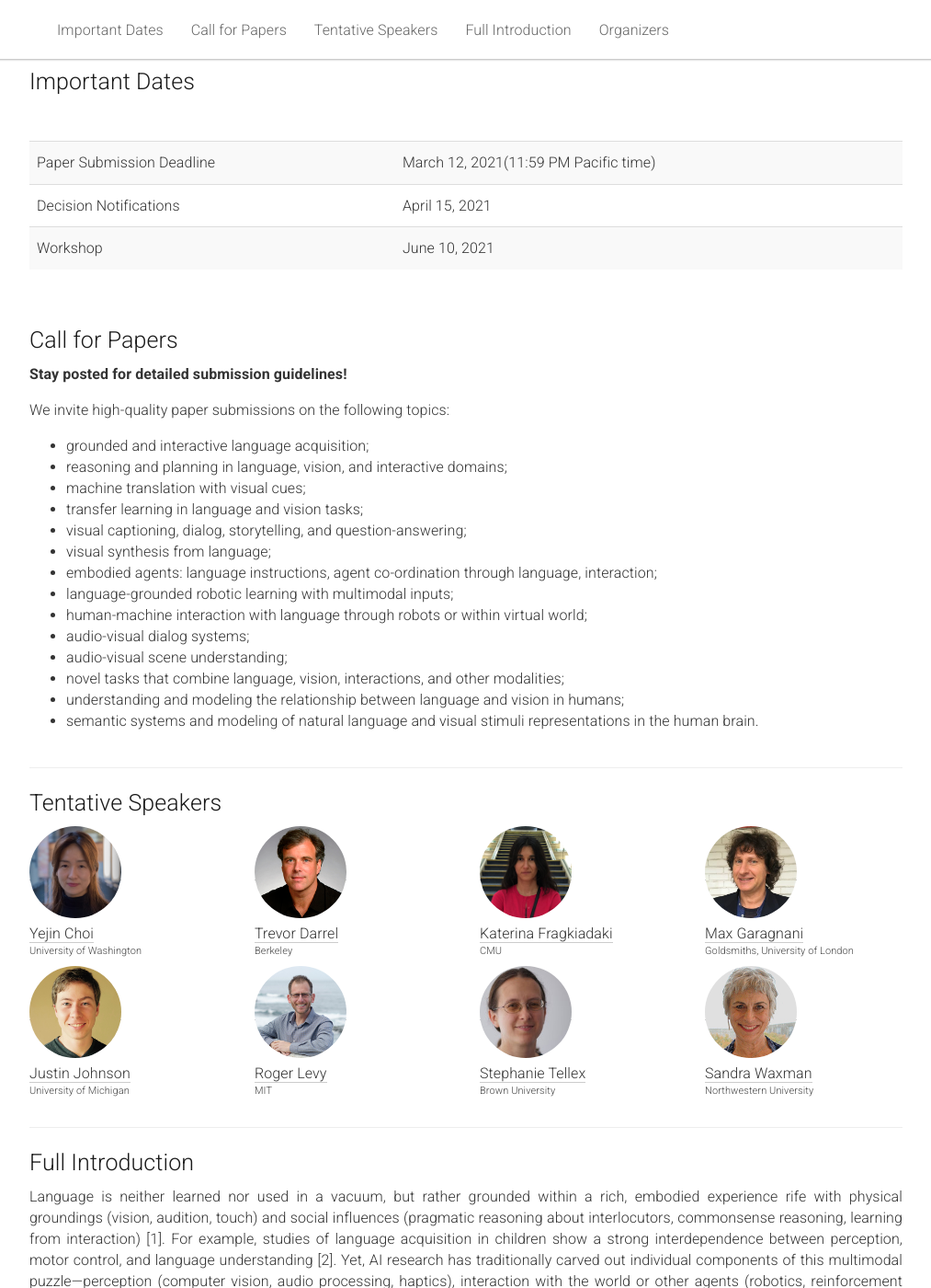
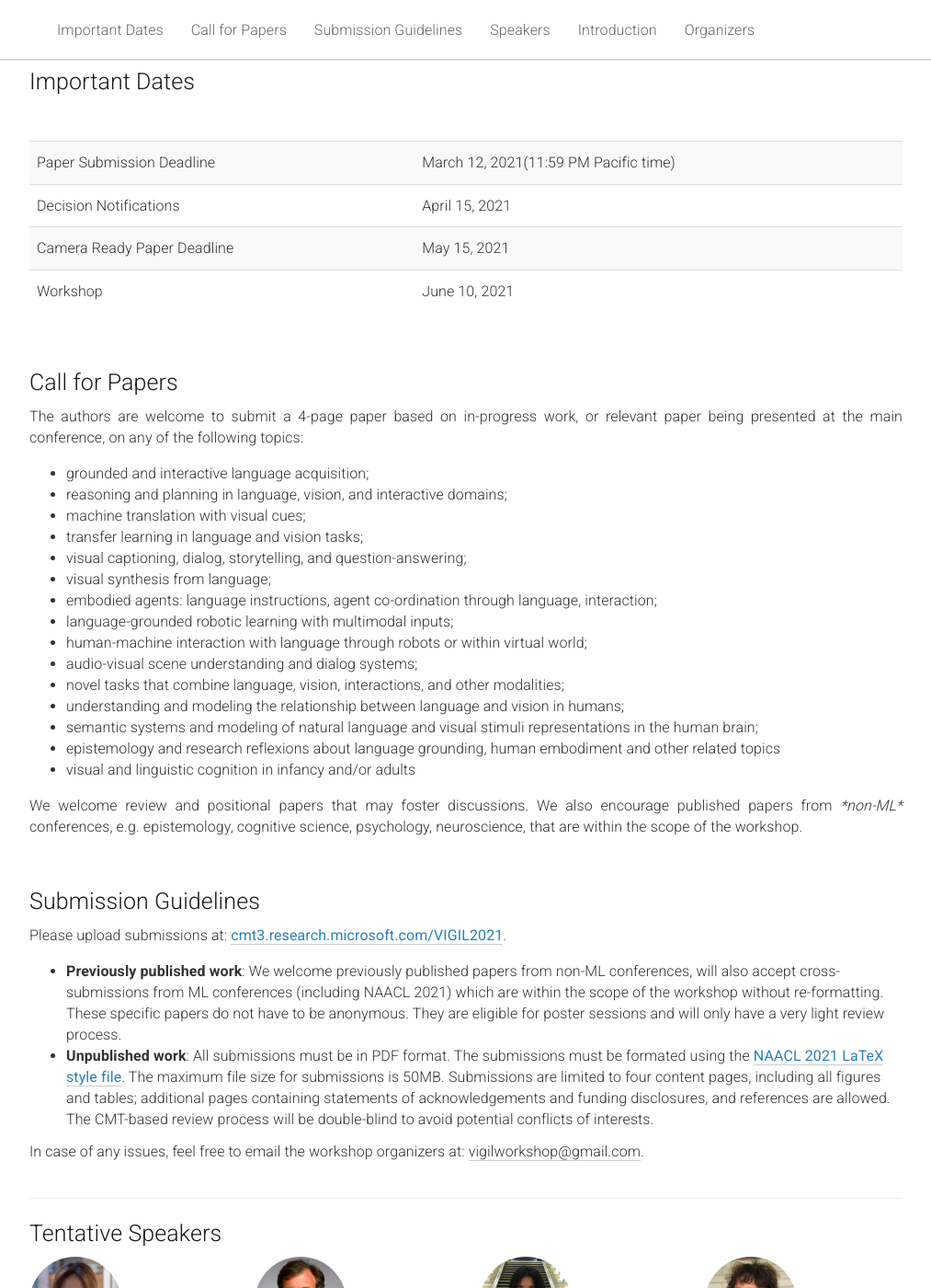
Before and after one commit to vigilworkshop/vigilworkshop.github.io, a Jekyll site: the page built from _pages/home.md, in a window 1280 px wide and 1400 px high, scrolled down 306 px. Shown: the whole window at 92% size, without its empty margins (133-1146 px from the left). Built offline with Jekyll 4.4.1, drawn with Linux system fonts in a browser that asks for light colours.

Commit message:
+submission guideline

```diff
--- a/_includes/header.html
+++ b/_includes/header.html
@@ -15,10 +15,11 @@
       <ul class="nav navbar-nav">
         <li><a href="#dates">Important Dates</a></li>
         <li><a href="#cfp">Call for Papers </a></li>
+        <li><a href="#guidelines">Submission Guidelines</a></li>
         <!--li><a href="#schedule">Schedule</a></li-->
-        <li><a href="#speakers">Tentative Speakers</a></li>
+        <li><a href="#speakers">Speakers</a></li>
         <!--li><a href="#accepted">Accepted Papers</a></li-->
-        <li><a href="#intro">Full Introduction</a></li>
+        <li><a href="#intro">Introduction</a></li>
         <li><a href="#organizers">Organizers</a></li>
         <!-- <li><a href="#sponsors">Sponsors</a></li> -->
       </ul>
--- a/_pages/home.md
+++ b/_pages/home.md
@@ -50,6 +50,10 @@ acknowledgements: ""
           <td>April 15, 2021</td>
         </tr>
         <tr>
+          <td>Camera Ready Paper Deadline</td>
+          <td>May 15, 2021</td>
+        </tr>
+        <tr>
           <td>Workshop</td>
           <td>June 10, 2021</td>
         </tr>
@@ -67,29 +71,54 @@ acknowledgements: ""
 </div>
 
 <div class="row">
+  <div class="col-xs-12">
+    <p>
+      The authors are welcome to submit a 4-page paper based on in-progress work, or relevant paper being presented at the main conference, on any of the following topics:
+    </p>
+    <p>
+          <ul>
+  <li>grounded and interactive language acquisition;</li>
+  <li>reasoning and planning in language, vision, and interactive domains;</li>
+  <li>machine translation with visual cues;</li>
+  <li>transfer learning in language and vision tasks;</li>
+  <li>visual captioning, dialog, storytelling, and question-answering;</li>
+  <li>visual synthesis from language;</li>
+  <li>embodied agents: language instructions, agent co-ordination through language, interaction;</li>
+  <li>language-grounded robotic learning with multimodal inputs;</li>
+  <li>human-machine interaction with language through robots or within virtual world;</li>
+  <li>audio-visual scene understanding and dialog systems;</li>
+  <li>novel tasks that combine language, vision, interactions, and other modalities;</li>
+  <li>understanding and modeling the relationship between language and vision in humans;</li>
+  <li>semantic systems and modeling of natural language and visual stimuli representations in the human brain;</li>
+  <li>epistemology and research reflexions about language grounding, human embodiment and other related topics</li>
+  <li>visual and linguistic cognition in infancy and/or adults</li>
+          </ul>
+      </p>
+      <p>We welcome review and positional papers that may foster discussions. We also encourage published papers from <i>*non-ML*</i> conferences, e.g. epistemology, cognitive science, psychology, neuroscience, that are within the scope of the workshop. </p>
+  </div>
+</div>
+
+
+<br />
+
+<div class="row" id="guidelines">
+  <div class="col-xs-12">
+    <h2>Submission Guidelines</h2>
+  </div>
+</div>
+
+<div class="row">
     <div class="col-xs-12">
-    <p><strong>Stay posted for detailed submission guidelines!</strong></p>
-        <p>
-          We invite high-quality paper submissions on the following topics:
+      <p>
+            Please upload submissions at: <a style="color:#2980b9;font-weight:400;" href="https://cmt3.research.microsoft.com/VIGIL2021/">cmt3.research.microsoft.com/VIGIL2021</a>.
         </p>
-        <p>
-            <ul>
-    <li>grounded and interactive language acquisition;</li>
-    <li>reasoning and planning in language, vision, and interactive domains;</li>
-    <li>machine translation with visual cues;</li>
-    <li>transfer learning in language and vision tasks;</li>
-    <li>visual captioning, dialog, storytelling, and question-answering;</li>
-    <li>visual synthesis from language;</li>
-    <li>embodied agents: language instructions, agent co-ordination through language, interaction;</li>
-    <li>language-grounded robotic learning with multimodal inputs;</li>
-    <li>human-machine interaction with language through robots or within virtual world;</li>
-    <li>audio-visual dialog systems;</li>
-    <li>audio-visual scene understanding;</li>
-    <li>novel tasks that combine language, vision, interactions, and other modalities;</li>
-    <li>understanding and modeling the relationship between language and vision in humans;</li>
-    <li>semantic systems and modeling of natural language and visual stimuli representations in the human brain.</li>
-            </ul>
-        </p>
+    <ul>
+      <li><b>Previously published work</b>: We welcome previously published papers from non-ML conferences, will also accept cross-submissions from ML conferences (including NAACL 2021) which are within the scope of the workshop without re-formatting. These specific papers do not have to be anonymous. They are eligible for poster sessions and will only have a very light review process.</li>
+      <li><b>Unpublished work</b>: All submissions must be in PDF format. The submissions must be formated using the <a style="color:#2980b9;font-weight:400;" href="https://2021.naacl.org/calls/style-and-formatting/">NAACL 2021 LaTeX style file</a>. The maximum file size for submissions is 50MB. Submissions are limited to four content pages, including all figures and tables; additional pages containing statements of acknowledgements and funding disclosures, and references are allowed. The CMT-based review process will be double-blind to avoid potential conflicts of interests.</li>
+    </ul>
+    <p>
+            In case of any issues, feel free to email the workshop organizers at: <a href="mailto:vigilworkshop@gmail.com">vigilworkshop@gmail.com</a>.
+    </p>
     </div>
 </div>
 
@@ -181,7 +210,7 @@ acknowledgements: ""
 
 <div class="row" id="intro">
     <div class="col-xs-12">
-        <h2>Full Introduction</h2>
+        <h2>Introduction</h2>
         <p>Language is neither learned nor used in a vacuum, but rather grounded within a rich, embodied experience rife with physical groundings (vision, audition, touch) and social influences (pragmatic reasoning about interlocutors, commonsense reasoning, learning from interaction) [1]. For example, studies of language acquisition in children show a strong interdependence between perception, motor control, and language understanding [2]. Yet, AI research has traditionally carved out individual components of this multimodal puzzle—perception (computer vision, audio processing, haptics), interaction with the world or other agents (robotics, reinforcement learning), and natural language processing—rather than adopting an interdisciplinary approach.</p>
         <p>This fractured lens makes it difficult to address key language understanding problems that future agents will face in the wild. For example, describing "a bird perched on the lowest branch singing in a high pitch trill" requires grounding to perception. Likewise, providing the instruction to "move the jack to the left so it pushes on the frame of the car" requires not only perceptual grounding, but also physical understanding. For these reasons, language, perception, and interaction should be learned and bootstrapped together. In the last several years, efforts to merge subsets of these areas have gained popularity through tasks like instruction-guided navigation in 3D environments [3–5], audio-visual navigation [6], video descriptions [7], question-answering [8–11], and language-conditioned robotic control [12, 13], though these primarily study disembodied problems via static datasets. As such, there remains considerable scientific uncertainty around how to bridge the gap from current monolithic systems to holistic agents. What are the tasks? The environments? How to design and train such models? To transfer knowledge between modalities? To perform multimodal reasoning? To deploy language agents in the wild?</p>
         <p>As in past incarnations, the goal of this 4th ViGIL workshop is to support and promote this research direction by bringing together scientists from diverse backgrounds—natural language processing, machine learning, computer vision, robotics, neuroscience, cognitive science, psychology, and philosophy—to share their perspectives on language grounding, embodiment, and interaction. ViGIL provides a unique opportunity for interdisciplinary discussion. We intend to utilize this variety of perspectives to foster new ideas about how to define, evaluate, learn, and leverage language grounding. This one-day session would enable in-depth conversations on understanding the boundaries of current work and establishing promising avenues for future work, with the overall aim to bridge the scientific fields of human cognition and machine learning.</p>
```
